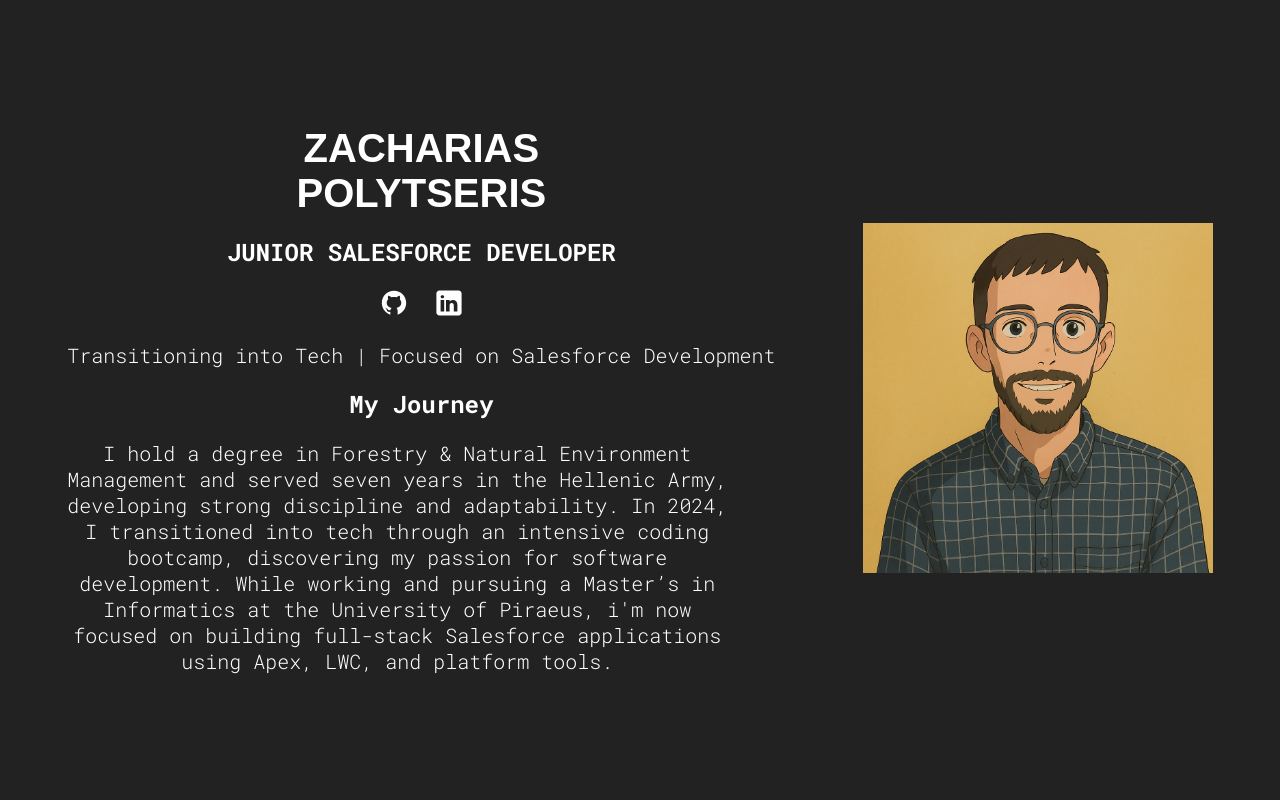
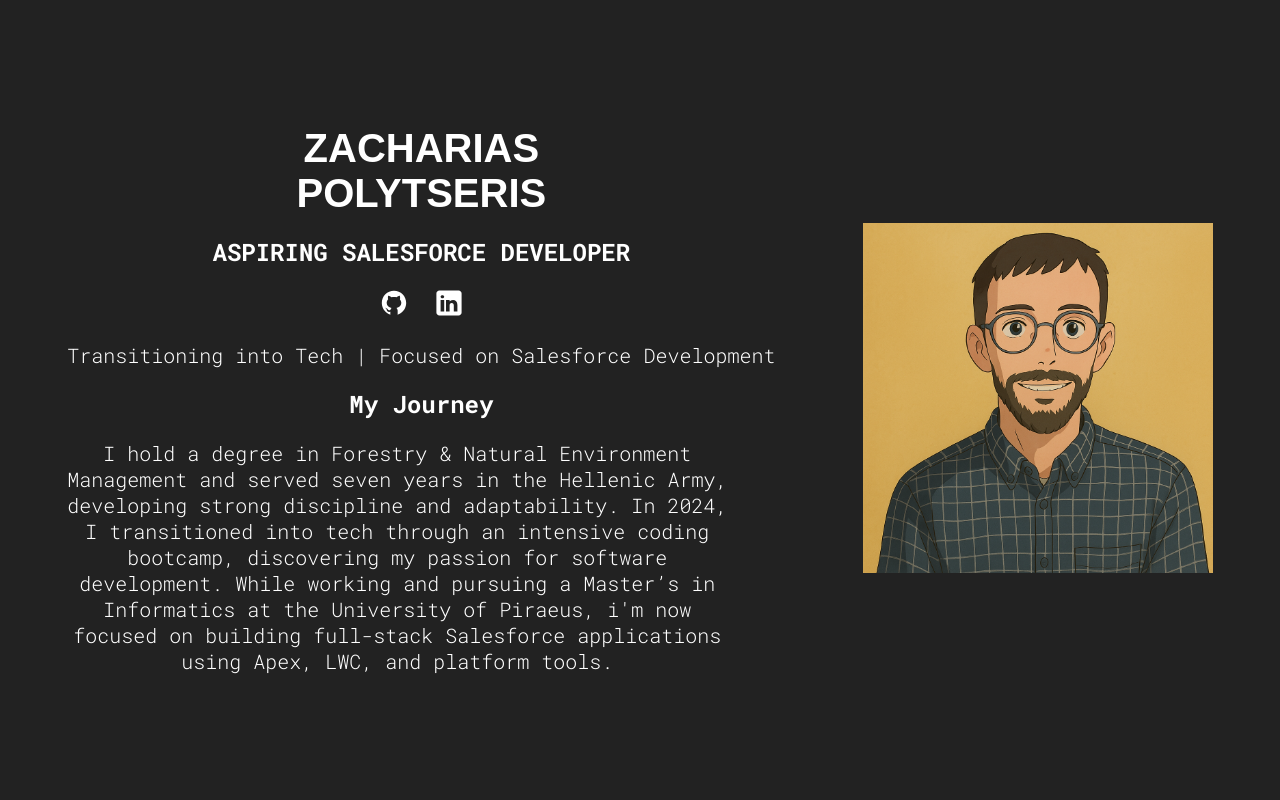
Before and after one commit to ImZaharias/My-Portfolio, a React (Vite) app: page / in a window 1280 px wide. Shown: the top 800 px of the page. Built offline with nearby package versions, Linux system fonts and the light colour scheme.

Commit message:
Update Hero.jsx

```diff
--- a/src/sections/Hero/Hero.jsx
+++ b/src/sections/Hero/Hero.jsx
@@ -16,7 +16,7 @@
                     Polytseris
                 </h1>
                 <h2>
-                    Junior Salesforce Developer
+                    Aspiring Salesforce Developer
                 </h2>
                 <span>
                     <a href="https://github.com/ImZaharias" target='_blank'>
```
